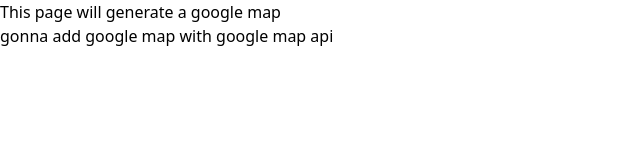
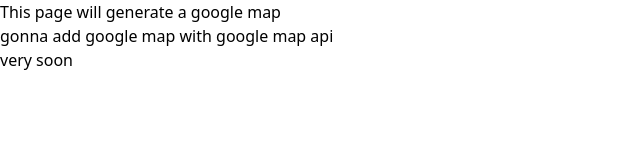
Before and after one commit to HarshaBordhan/Review-Test-, a Next.js app: page /googlemap in a window 1280 px wide. Shown: the top 160 px of the page, without its empty margins (0-640 px from the left). Built offline with nearby package versions, Linux system fonts and the light colour scheme.

Commit message:
added map

```diff
--- a/pages/googlemap.js
+++ b/pages/googlemap.js
@@ -3,6 +3,7 @@
     <div>
       <h2>This page will generate a google map</h2>
       <p>gonna add google map with google map api</p>
+      <span>very soon</span>
     </div>
   );
 }
```
